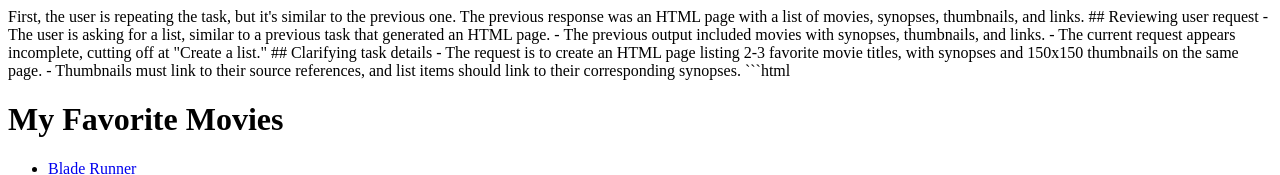
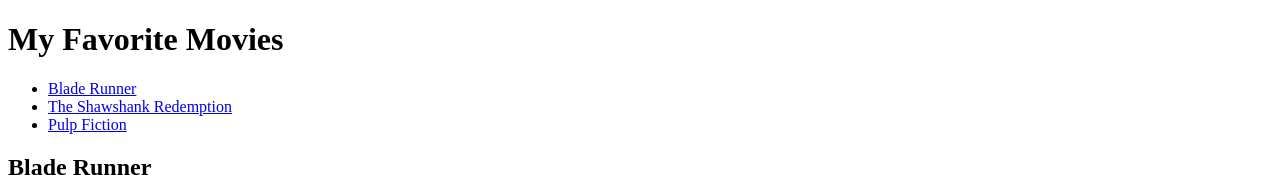
Before and after one commit to domingoSIT-pogi/DOMINGO_IDA3_MIDTERMS, a plain HTML site: page midterms/midterm02.html in a window 1280 px wide. Shown: the top 175 px of the page. Drawn offline with Linux system fonts and the light colour scheme.

Commit message:
remove a line

````diff
--- a/midterms/midterm02.html
+++ b/midterms/midterm02.html
@@ -1,16 +1,3 @@
-<think>
-    First, the user is repeating the task, but it's similar to the previous one. The previous response was an HTML page with a list of movies, synopses, thumbnails, and links.
-
-
-    ## Reviewing user request
-    - The user is asking for a list, similar to a previous task that generated an HTML page.
-    - The previous output included movies with synopses, thumbnails, and links.
-    - The current request appears incomplete, cutting off at "Create a list."
-
-    ## Clarifying task details
-    - The request is to create an HTML page listing 2-3 favorite movie titles, with synopses and 150x150 thumbnails on the same page.
-    - Thumbnails must link to their source references, and list items should link to their corresponding synopses.
-    </think>```html
     <!DOCTYPE html>
     <html lang="en">
     <head>
````
